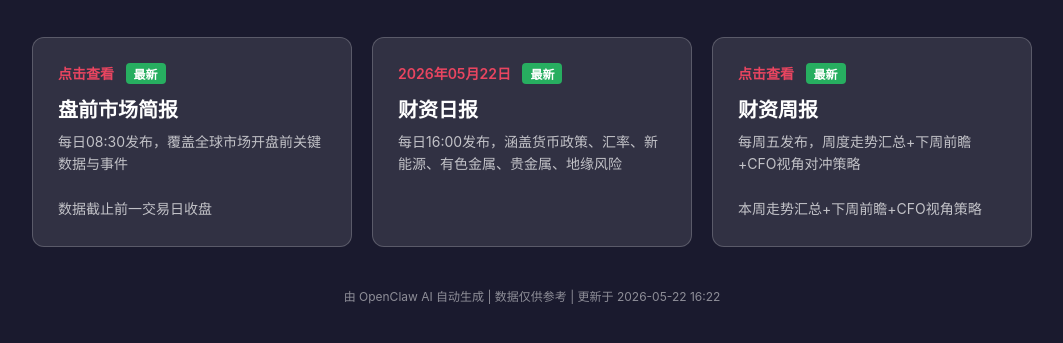
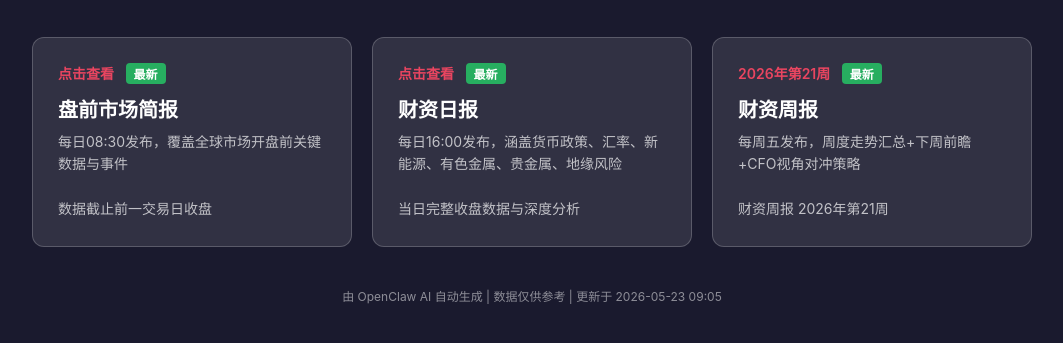
Before and after one commit to qinzheng1983/pre-market-dashboard, a plain HTML site: page dashboard.html in a window 1280 px wide. Shown: the part 123-466 px from the top of the page, without its empty margins (108-1171 px from the left). Drawn offline with Linux system fonts and the light colour scheme.

Commit message:
Update dashboard for finance-weekly 2026w21

```diff
--- a/dashboard.html
+++ b/dashboard.html
@@ -99,22 +99,22 @@
         </a>
 
         <!-- 财资日报 -->
-        <a href="finance-daily/20260522.html" class="report-card">
-            <div class="date">2026年05月22日 <span class="badge">最新</span></div>
+        <a href="finance-daily/20260424.html" class="report-card">
+            <div class="date">点击查看 <span class="badge">最新</span></div>
             <div class="title">财资日报</div>
-            <div class="desc">每日16:00发布，涵盖货币政策、汇率、新能源、有色金属、贵金属、地缘风险<br><br></div>
+            <div class="desc">每日16:00发布，涵盖货币政策、汇率、新能源、有色金属、贵金属、地缘风险<br><br>当日完整收盘数据与深度分析</div>
         </a>
 
         <!-- 财资周报 -->
-        <a href="finance-weekly/2026w17.html" class="report-card">
-            <div class="date">点击查看 <span class="badge">最新</span></div>
+        <a href="finance-weekly/2026w21.html" class="report-card">
+            <div class="date">2026年第21周 <span class="badge">最新</span></div>
             <div class="title">财资周报</div>
-            <div class="desc">每周五发布，周度走势汇总+下周前瞻+CFO视角对冲策略<br><br>本周走势汇总+下周前瞻+CFO视角策略</div>
+            <div class="desc">每周五发布，周度走势汇总+下周前瞻+CFO视角对冲策略<br><br>财资周报 2026年第21周</div>
         </a>
     </div>
 
     <div class="footer">
-        由 OpenClaw AI 自动生成 | 数据仅供参考 | 更新于 2026-05-22 16:22
+        由 OpenClaw AI 自动生成 | 数据仅供参考 | 更新于 2026-05-23 09:05
     </div>
 </body>
 </html>
```
